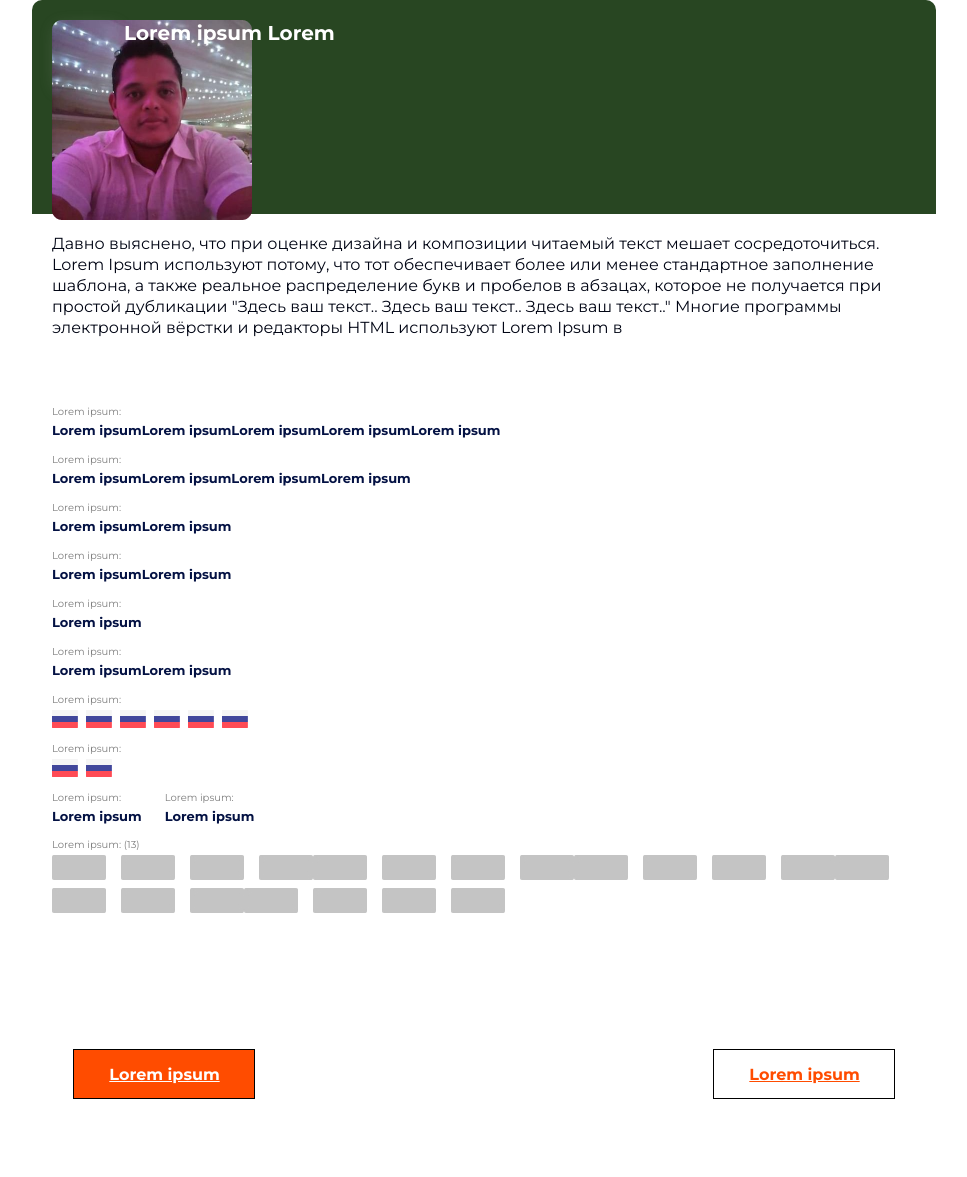
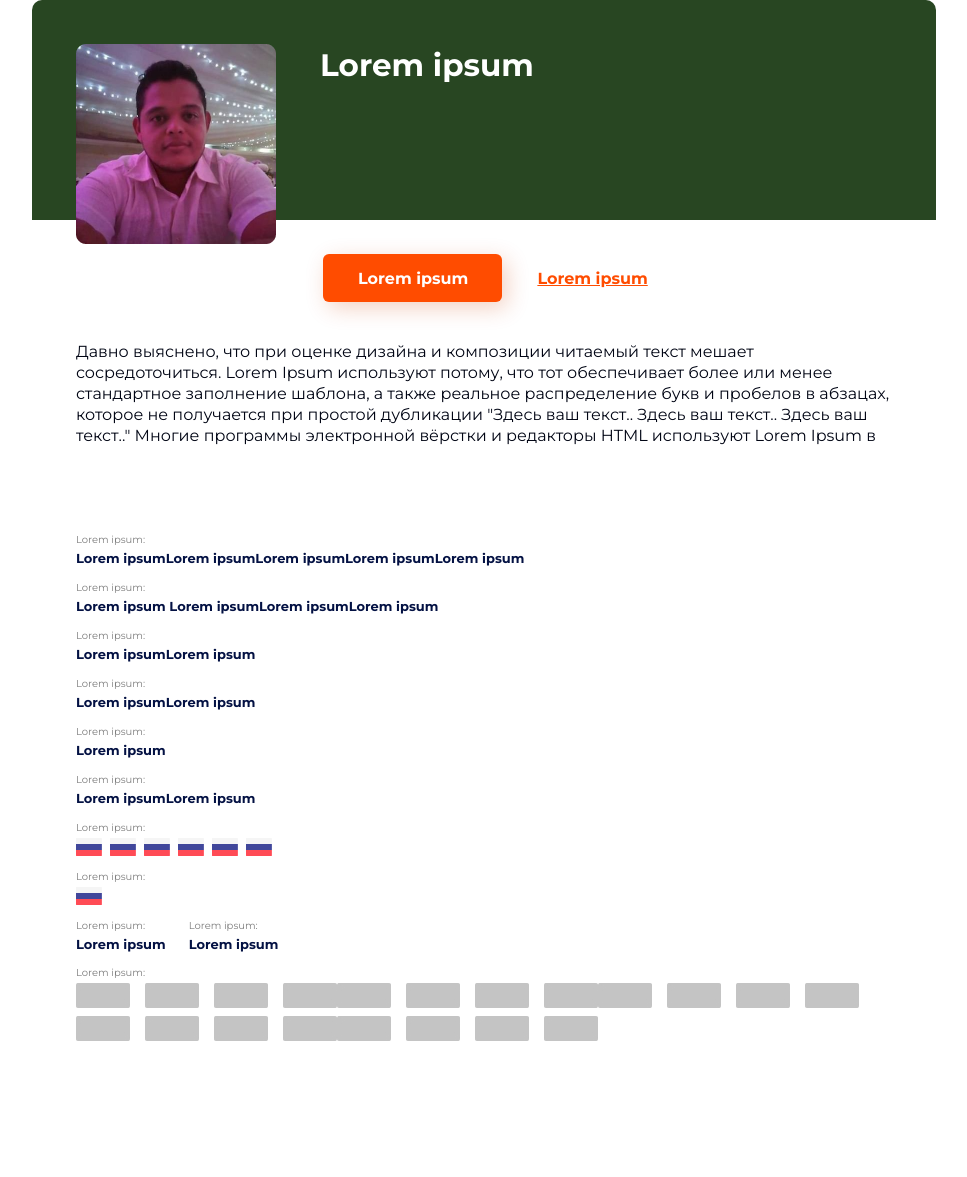
Before and after one commit to david-shakaya/SunBurn-test, a website: page src/index.html in a window 1280 px wide. Shown: the whole page, without its empty margins (156-1123 px from the left). Before the commit the page ends 1140 px from the top, so only its background shows below. Drawn offline with nearby package versions, Linux system fonts and the light colour scheme; files that its build step writes are made by us from their sources.

Commit message:
Добавл Хедер и меню десктопа

```diff
--- a/src/html/body-cards-section.html
+++ b/src/html/body-cards-section.html
@@ -1,7 +1,7 @@
 <section class="body-cards-section">
   <div class="container-body-list-card container">
     <div class="wrapper-cards">
-      <p class="subtitle-cards subtitle ">
+      <p class="subtitle-cards subtitle">
         Lorem ipsum: <span class="invisible-in-descktop">(13)</span>
       </p>
       <ul class="list-cards">
@@ -69,7 +69,7 @@
             width="54px"
           />
         </li>
-        <li class="list-item-cards">
+        <li class="list-item-cards visible-in-desktop">
           <img
             class="list-item-cards-img"
             src="../images/Rec.jpg"
@@ -77,7 +77,7 @@
             width="54px"
           />
         </li>
-        <li class="list-item-cards">
+        <li class="list-item-cards visible-in-desktop">
           <img
             class="list-item-cards-img"
             src="../images/Rec.jpg"
@@ -85,7 +85,7 @@
             width="54px"
           />
         </li>
-        <li class="list-item-cards">
+        <li class="list-item-cards visible-in-desktop">
           <img
             class="list-item-cards-img"
             src="../images/Rec.jpg"
@@ -93,7 +93,7 @@
             width="54px"
           />
         </li>
-        <li class="list-item-cards">
+        <li class="list-item-cards visible-in-desktop">
           <img
             class="list-item-cards-img"
             src="../images/Rec.jpg"
@@ -101,7 +101,7 @@
             width="54px"
           />
         </li>
-        <li class="list-item-cards">
+        <li class="list-item-cards visible-in-desktop">
           <img
             class="list-item-cards-img"
             src="../images/Rec.jpg"
@@ -109,7 +109,7 @@
             width="54px"
           />
         </li>
-        <li class="list-item-cards">
+        <li class="list-item-cards visible-in-desktop">
           <img
             class="list-item-cards-img"
             src="../images/Rec.jpg"
@@ -117,7 +117,7 @@
             width="54px"
           />
         </li>
-        <li class="list-item-cards">
+        <li class="list-item-cards visible-in-desktop">
           <img
             class="list-item-cards-img"
             src="../images/Rec.jpg"
@@ -125,7 +125,7 @@
             width="54px"
           />
         </li>
-        <li class="list-item-cards">
+        <li class="list-item-cards visible-in-desktop">
           <img
             class="list-item-cards-img"
             src="../images/Rec.jpg"
@@ -133,7 +133,7 @@
             width="54px"
           />
         </li>
-        <li class="list-item-cards">
+        <li class="list-item-cards visible-in-desktop">
           <img
             class="list-item-cards-img"
             src="../images/Rec.jpg"
@@ -141,7 +141,7 @@
             width="54px"
           />
         </li>
-        <li class="list-item-cards">
+        <li class="list-item-cards visible-in-desktop">
           <img
             class="list-item-cards-img"
             src="../images/Rec.jpg"
@@ -149,7 +149,7 @@
             width="54px"
           />
         </li>
-        <li class="list-item-cards">
+        <li class="list-item-cards visible-in-desktop">
           <img
             class="list-item-cards-img"
             src="../images/Rec.jpg"
@@ -158,7 +158,7 @@
           />
         </li>
         <!--  -->
-        <li class="list-item-cards">
+        <li class="list-item-cards visible-in-desktop">
           <img
             class="list-item-cards-img"
             src="../images/Rec.jpg"
--- a/src/html/body-section.html
+++ b/src/html/body-section.html
@@ -5,22 +5,32 @@
       <li>
         <p class="subtitle-list-item subtitle">Lorem ipsum:</p>
         <h3 class="title-list-item title">
-          Lorem ipsumLorem ipsumLorem ipsumLorem ipsumLorem ipsum
+          Lorem ipsumLorem ipsumLorem ipsumLorem ipsum<span
+            class="visible-in-desktop"
+            >Lorem ipsum</span
+          >
         </h3>
       </li>
       <li>
         <p class="subtitle-list-item subtitle">Lorem ipsum:</p>
         <h3 class="title-list-item title">
-          Lorem ipsumLorem ipsumLorem ipsumLorem ipsum
+          Lorem ipsum
+          <span class="visible-in-desktop"
+            >Lorem ipsumLorem ipsumLorem ipsum</span
+          >
         </h3>
       </li>
       <li>
         <p class="subtitle-list-item subtitle">Lorem ipsum:</p>
-        <h3 class="title-list-item title">Lorem ipsumLorem ipsum</h3>
+        <h3 class="title-list-item title">
+          Lorem ipsum<span class="visible-in-desktop">Lorem ipsum</span>
+        </h3>
       </li>
       <li>
         <p class="subtitle-list-item subtitle">Lorem ipsum:</p>
-        <h3 class="title-list-item title">Lorem ipsumLorem ipsum</h3>
+        <h3 class="title-list-item title">
+          Lorem ipsum<span class="visible-in-desktop">Lorem ipsum</span>
+        </h3>
       </li>
       <li>
         <p class="subtitle-list-item subtitle">Lorem ipsum:</p>
@@ -28,7 +38,9 @@
       </li>
       <li>
         <p class="subtitle-list-item subtitle">Lorem ipsum:</p>
-        <h3 class="title-list-item title">Lorem ipsumLorem ipsum</h3>
+        <h3 class="title-list-item title">
+          Lorem ipsum<span class="visible-in-desktop">Lorem ipsum</span>
+        </h3>
       </li>
       <li>
         <p class="subtitle-list-item subtitle">Lorem ipsum:</p>
@@ -60,7 +72,9 @@
             <img src="../images/rus.png" alt="flag-rus" width="26px" />
           </li>
           <li class="list-item-flag-img">
-            <img src="../images/rus.png" alt="flag-rus" width="26px" />
+            <span class="invisible-in-descktop">
+              <img src="../images/rus.png" alt="flag-rus" width="26px"
+            /></span>
           </li>
         </ul>
       </li>
--- a/src/html/header.html
+++ b/src/html/header.html
@@ -21,7 +21,9 @@
             alt="user-mob"
           />
         </picture>
-        <h1 class="header-name-user">Lorem ipsum Lorem</h1>
+        <h1 class="header-name-user">
+          Lorem ipsum <span class="invisible-in-descktop">Lorem</span>
+        </h1>
       </div>
     </div>
   </div>
--- a/src/html/navigation.html
+++ b/src/html/navigation.html
@@ -1,8 +1,10 @@
 <section class="navigation-section">
-  <nav class="navigation">
-    <div class="navigation-list">
-      <a class="navigation-item-link active" href="">Lorem ipsum</a>
-      <a class="navigation-item-link" href="">Lorem ipsum</a>
-    </div>
-  </nav>
+  <div class="container">
+    <nav class="navigation">
+      <div class="navigation-list">
+        <a class="navigation-item-link active" href="#">Lorem ipsum</a>
+        <a class="navigation-item-link" href="#">Lorem ipsum</a>
+      </div>
+    </nav>
+  </div>
 </section>
--- a/src/index.html
+++ b/src/index.html
@@ -17,6 +17,8 @@
   <body>
     //= html/header.html
     <br />
+    <div class="container-relative">
+      <div class="wrapper-position-relative">
         //= html/title-section.html
         <br />
         //= html/body-section.html
@@ -24,6 +26,8 @@
         //= html/body-cards-section.html
         <br />
         //= html/navigation.html
+      </div>
+    </div>
     <!-- Сюда будет всталена ссылка на файл скриптов -->
     <!-- inject:js -->
     <!-- endinject -->
--- a/src/sass/components/_container.scss
+++ b/src/sass/components/_container.scss
@@ -23,5 +23,14 @@
 @media screen and (min-width: 904px) {
   .container {
     max-width: 904px;
+    padding-left: 0px;
+    padding-right: 0px;
+  }
+  .container-relative {
+    max-width: 904px;
+    padding-left: 44px;
+    padding-right: 44px;
+    margin-right: auto;
+    margin-left: auto;
   }
 }
--- a/src/sass/layout/_header.scss
+++ b/src/sass/layout/_header.scss
@@ -7,15 +7,23 @@
   color: rgb(255, 255, 255);
   height: 54px;
 }
-.header-cart-user {
-  display: flex;
-  padding-top: 20px;
-  padding-bottom: 134px;
+
+@media screen and (max-width: 903px) {
+  .header-cart-user {
+    display: flex;
+    padding-top: 20px;
+    padding-bottom: 134px;
+  }
 }
 
 .header-container {
   background-color: $back-color;
   border-radius: 10px 10px 0px 0px;
+
+  @media screen and (min-width: 904px) {
+    padding-right: 44px;
+    padding-left: 44px;
+  }
 }
 
 .header-pict-user {
@@ -24,3 +32,33 @@
   margin-right: 12px;
   box-shadow: (5px 8px 16px rgba(190, 190, 190, 0.25));
 }
+
+/* CТИЛИ ДЛЯ ПК */
+@media screen and (min-width: 904px) {
+  .header-pict-user {
+    box-shadow: none;
+  }
+  .header-photo-user {
+    margin-top: 44px;
+  }
+  .header-container {
+    height: 220px;
+  }
+
+  .header-cart-user {
+    display: flex;
+  }
+
+  .header-name-user {
+    padding-top: 44px;
+    padding-left: 172px;
+
+    font-size: 31px;
+    line-height: 43px;
+    color: white;
+  }
+
+  .header {
+    padding-bottom: 122px;
+  }
+}
--- a/src/sass/layout/_navigation.scss
+++ b/src/sass/layout/_navigation.scss
@@ -1,17 +1,6 @@
 .navigation-section {
-  padding-bottom: 41px;
+  padding-bottom: 28px;
 }
-// .navigation-list {
-//   display: flex;
-// }
-
-// .navigation-list-item {
-//   //   display: block;
-//   width: 180px;
-//   height: 48px;
-//   //   margin-left: auto;
-//   //   margin-right: auto;
-// }
 
 .navigation-list {
   display: flex;
@@ -19,7 +8,6 @@
 }
 .navigation-item-link {
   padding-top: 14px;
-  border: 1px black solid;
   padding-bottom: 13px;
   padding-left: 35px;
   padding-right: 34px;
@@ -31,37 +19,28 @@
   line-height: 21px;
   font-weight: 700;
   color: $accent-color;
+
+  &:not(:last-child) {
+    margin-bottom: 6px;
+  }
 }
 
 .active {
   background-color: $accent-color;
+  text-decoration: none;
   color: white;
-  //   sdvsdvs
+  box-shadow: 5px 6px 22px rgba(204, 61, 0, 0.24);
+  border-radius: 6px;
 }
 
-// .navigation-list-item {
-//   text-align: center;
-//   padding-top: 13px;
-//   padding-top: 14px;
-//   padding-right: 34px;
-//   padding-bottom: 15px;
-//   padding-left: 35px;
-// }
-
-// .btn {
-//     display: inline-block; /* Строчно-блочный элемент */
-//     background: #8C959D; /* Серый цвет фона */
-//     color: #fff; /* Белый цвет текста */
-//     padding: 1rem 1.5rem; /* Поля вокруг текста */
-//     text-decoration: none; /* Убираем подчёркивание */
-//     border-radius: 3px; /* Скругляем уголки */
-//    }
-
-//   <a href="page/new.html" class="btn">Переход по ссылке</a>
-
-// .navigation-list-item {
-//   padding-top: 14px;
-//   padding-right: 34px;
-//   padding-bottom: 15px;
-//   padding-left: 35px;
-// }
+/*------- СТИЛИ ДЛЯ ПК ---------*/
+@media screen and (min-width: 904px) {
+  .wrapper-position-relative {
+    position: relative;
+  }
+  .navigation-section {
+    position: absolute;
+    top: -88px;
+    left: 247px;
+  }
+}
--- a/src/sass/layout/_title-section.scss
+++ b/src/sass/layout/_title-section.scss
@@ -18,3 +18,12 @@
   height: 147px;
   overflow: hidden;
 }
+
+/* ----------Стили для пк------ */
+
+@media screen and (min-width: 904px) {
+  .title-section {
+    padding-top: 0px;
+    padding-bottom: 40px;
+  }
+}
--- /dev/null
+++ b/src/sass/layout/_visible-in-desktop.scss
@@ -0,0 +1,23 @@
+// .visible-in-desktop {
+//   display: none;
+//   //   visibility: hidden;
+// }
+
+// .ivisible-in-desctop{
+
+// }
+
+@media screen and (min-width: 904px) {
+  .invisible-in-descktop {
+    display: none;
+  }
+}
+
+@media screen and (max-width: 903px) {
+  .visible-in-desktop {
+    display: none;
+  }
+  .list-item-cards:nth-child(n + 5) {
+    margin-bottom: 0px;
+  }
+}
--- a/src/sass/main.scss
+++ b/src/sass/main.scss
@@ -11,3 +11,4 @@
 @import './layout/body-section';
 @import './layout//body-cards-section';
 @import './layout/navigation';
+@import './layout/visible-in-desktop';
```
Lines whose indentation alone changed are shown as unchanged.
